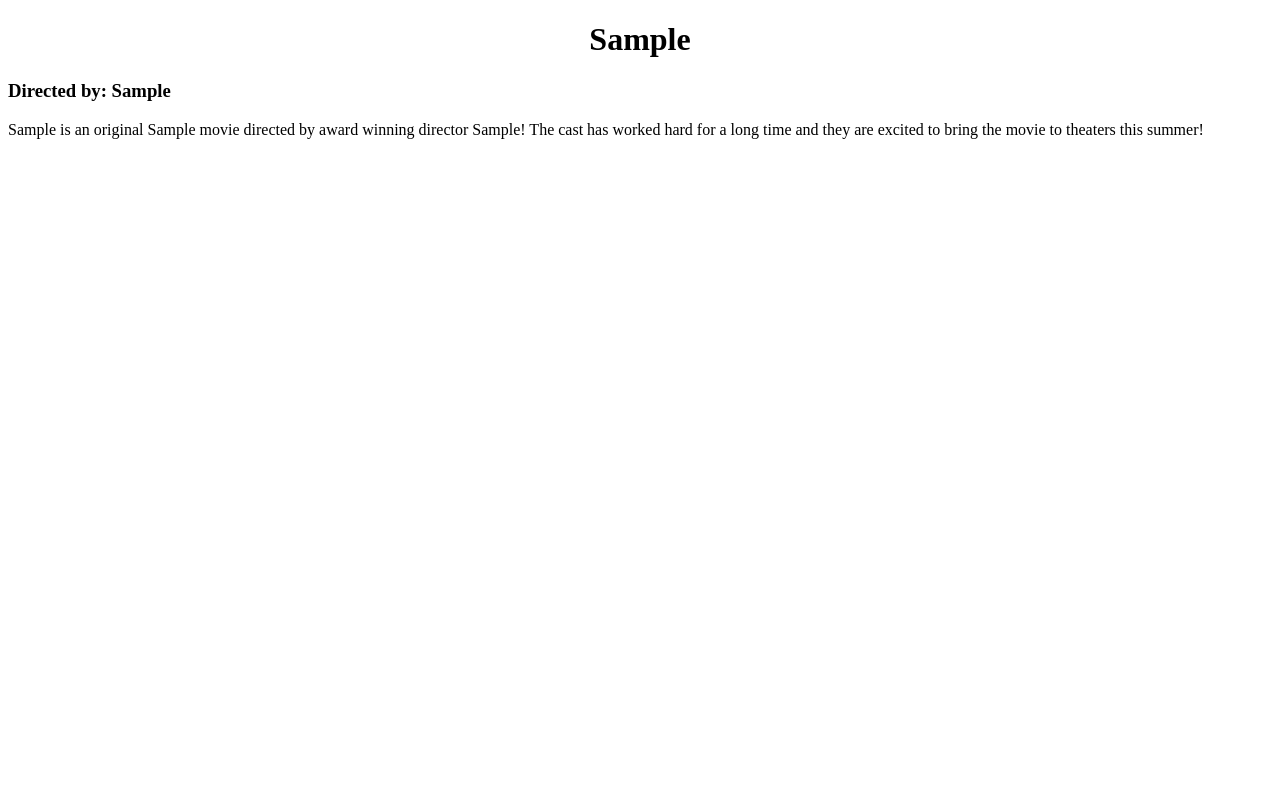
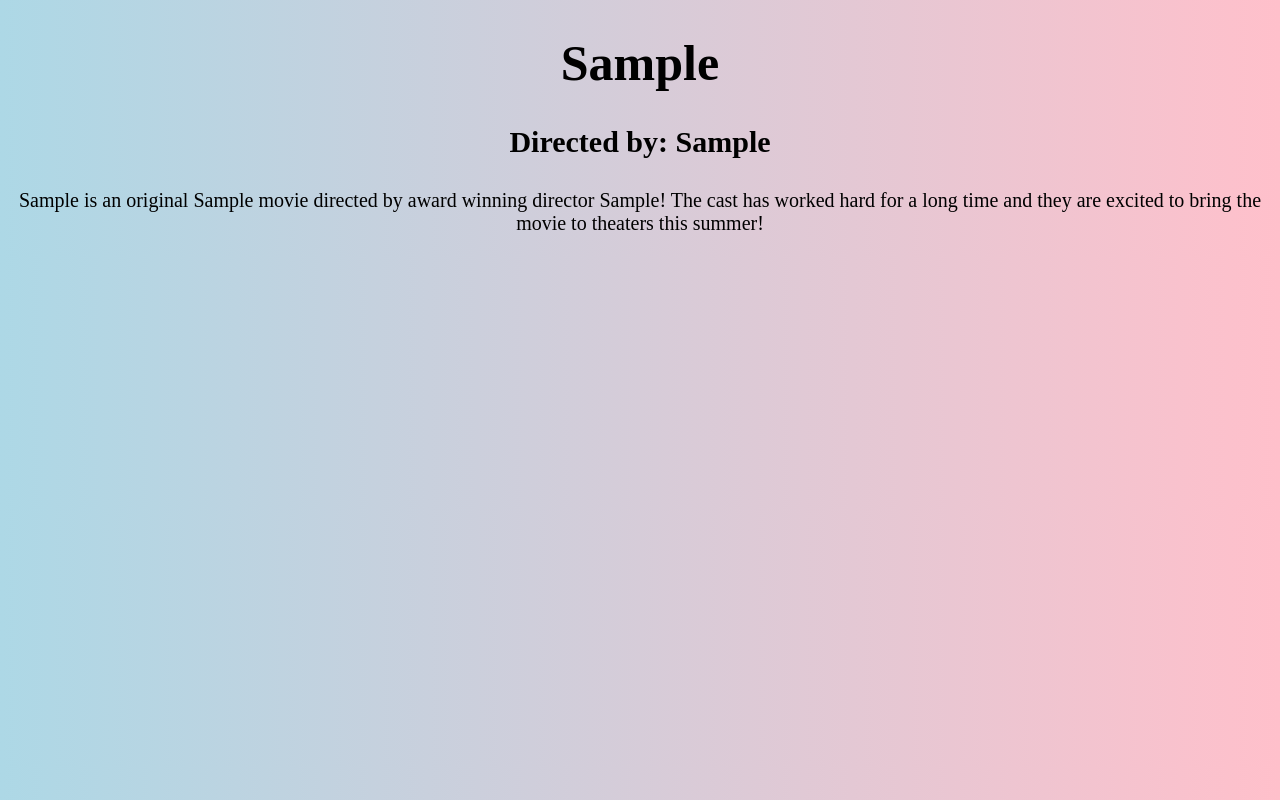
Before and after one commit to karlao3976/generator-project, a plain HTML site: page index.html in a window 1280 px wide. Both pictures are taken after typing "Sample", "Sample", "Sample", "Sample" into the empty fields and a click on the button "create your movie ad!". Drawn offline with nearby package versions, Linux system fonts and the light colour scheme; a web font is replaced by a local one.

Commit message:
change style

```diff
--- a/index.html
+++ b/index.html
@@ -43,6 +43,26 @@
             });
         });
     </script>
+    <style>
+        body {
+            background: linear-gradient(-90deg, pink, lightblue);
+        }
+
+        h1 {
+            text-align: center;
+            font-size: 50px;
+        }
+
+        h3 {
+            text-align: center;
+            font-size: 30px;
+        }
+
+        p {
+            text-align: center;
+            font-size: 20px;
+        }
+    </style>
 </head>
 
 <body>
```
